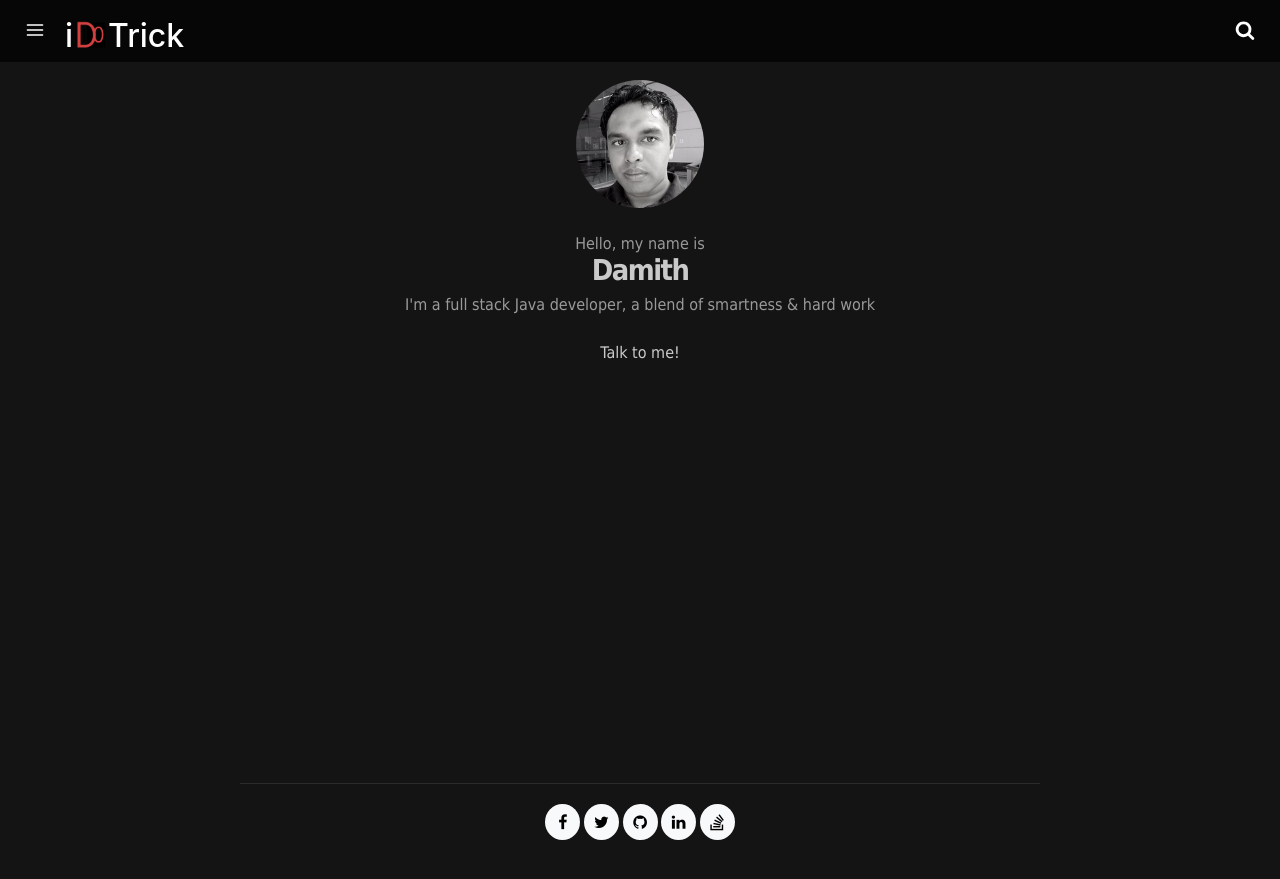
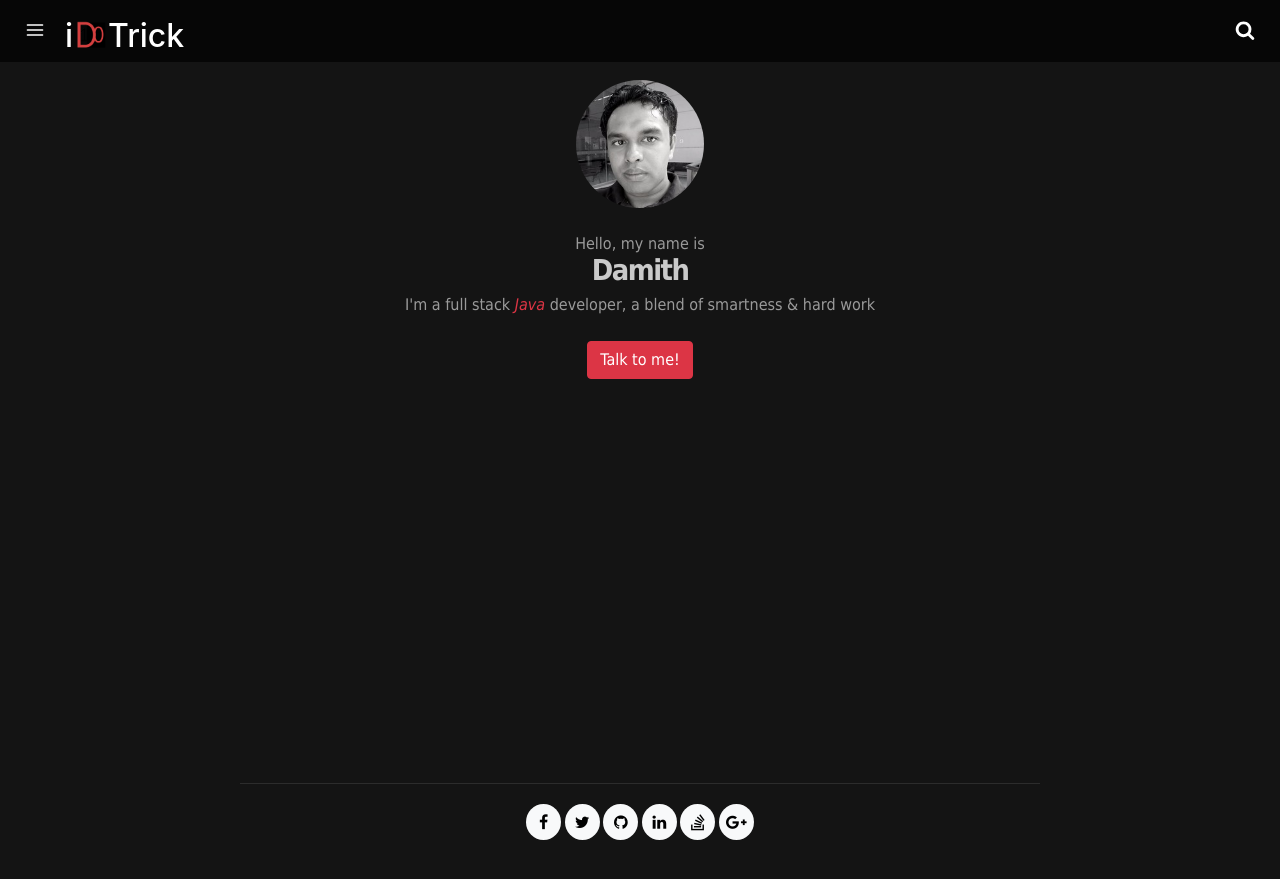
Before and after one commit to idotrick/idotrick.github.io, a Jekyll site: the page built from index.md, in a window 1280 px wide. Shown: the top 879 px of the page. Built offline with Jekyll 4.4.1, drawn with Linux system fonts in a browser that asks for light colours.

Commit message:
Update site description

```diff
--- a/_includes/footer.html
+++ b/_includes/footer.html
@@ -1,10 +1,11 @@
 <footer class="page-footer d-flex justify-content-center">
     <div class="sm-bar">
-        <a href="#" class="fa fa-facebook bg-light text-center rounded-circle"></a>
-        <a href="#" class="fa fa-twitter bg-light text-center rounded-circle"></a>
-        <a href="#" class="fa fa-github bg-light text-center rounded-circle"></a>
-        <a href="#" class="fa fa-linkedin bg-light text-center rounded-circle"></a>
-        <a href="#" class="fa fa-stack-overflow bg-light text-center rounded-circle"></a>
+        <a href="https://www.facebook.com/damith.wanninayaka" class="fa fa-facebook bg-light text-center rounded-circle"></a>
+        <a href="https://twitter.com/damith84" class="fa fa-twitter bg-light text-center rounded-circle"></a>
+        <a href="https://github.com/idotrick" class="fa fa-github bg-light text-center rounded-circle"></a>
+        <a href="https://www.linkedin.com/in/dawalk" class="fa fa-linkedin bg-light text-center rounded-circle"></a>
+        <a href="https://stackoverflow.com/users/story/2465608" class="fa fa-stack-overflow bg-light text-center rounded-circle"></a>
+        <a href="https://plus.google.com/+DamithWanninayaka"  class="fa fa-google-plus bg-light text-center rounded-circle"></a>
     </div>
 </footer>
 <script src="{{ "/assets/js/main.js" | prepend: site.baseurl }}"></script>
--- a/index.md
+++ b/index.md
@@ -8,10 +8,10 @@
         <br><br>
 
         Hello, my name is <h3>Damith</h3>
-        I'm a full stack Java developer,
+        I'm a full stack <em class="text-danger">Java</em> developer,
         a blend of smartness & hard work
 
         <br><br>
-        <a href="/contact/" class="link-dark">Talk to me!</a>
+        <a href="/contact/" class="btn btn-danger">Talk to me!</a>
     </div>
 </div>
```
